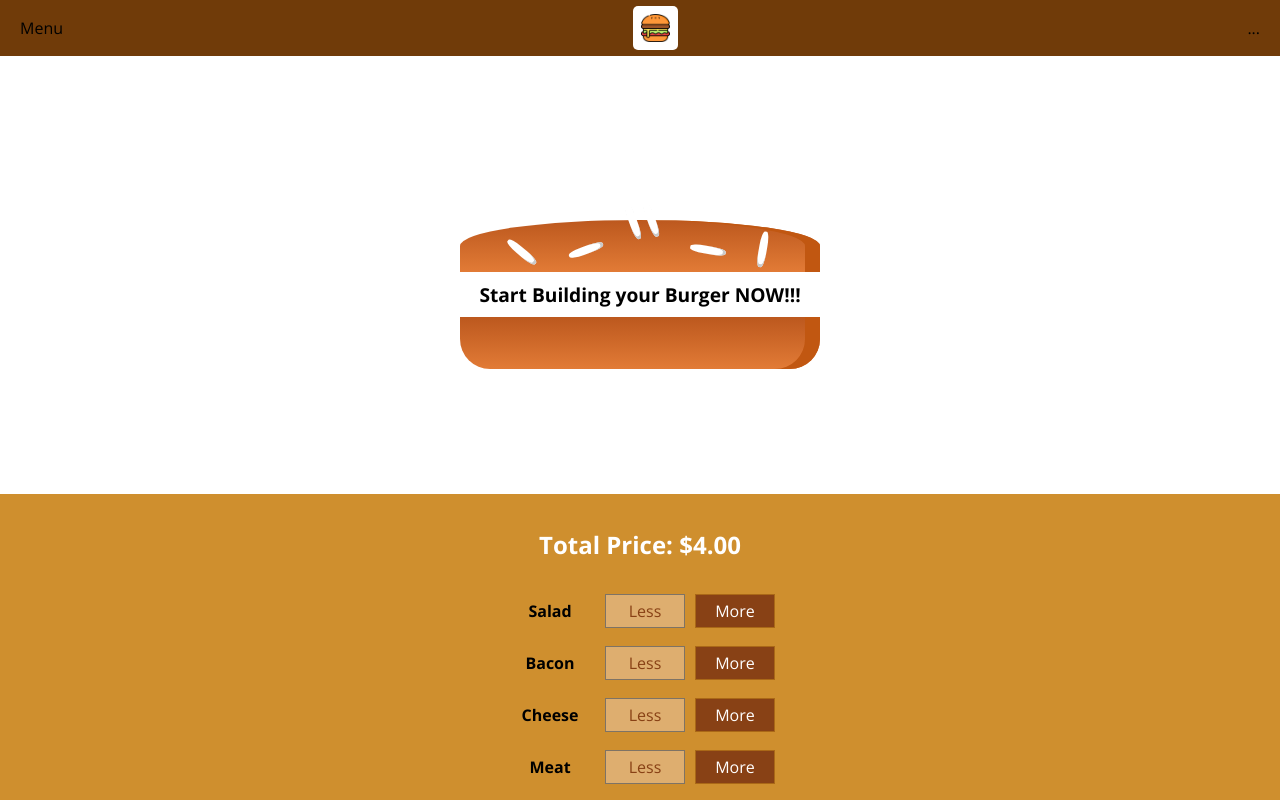
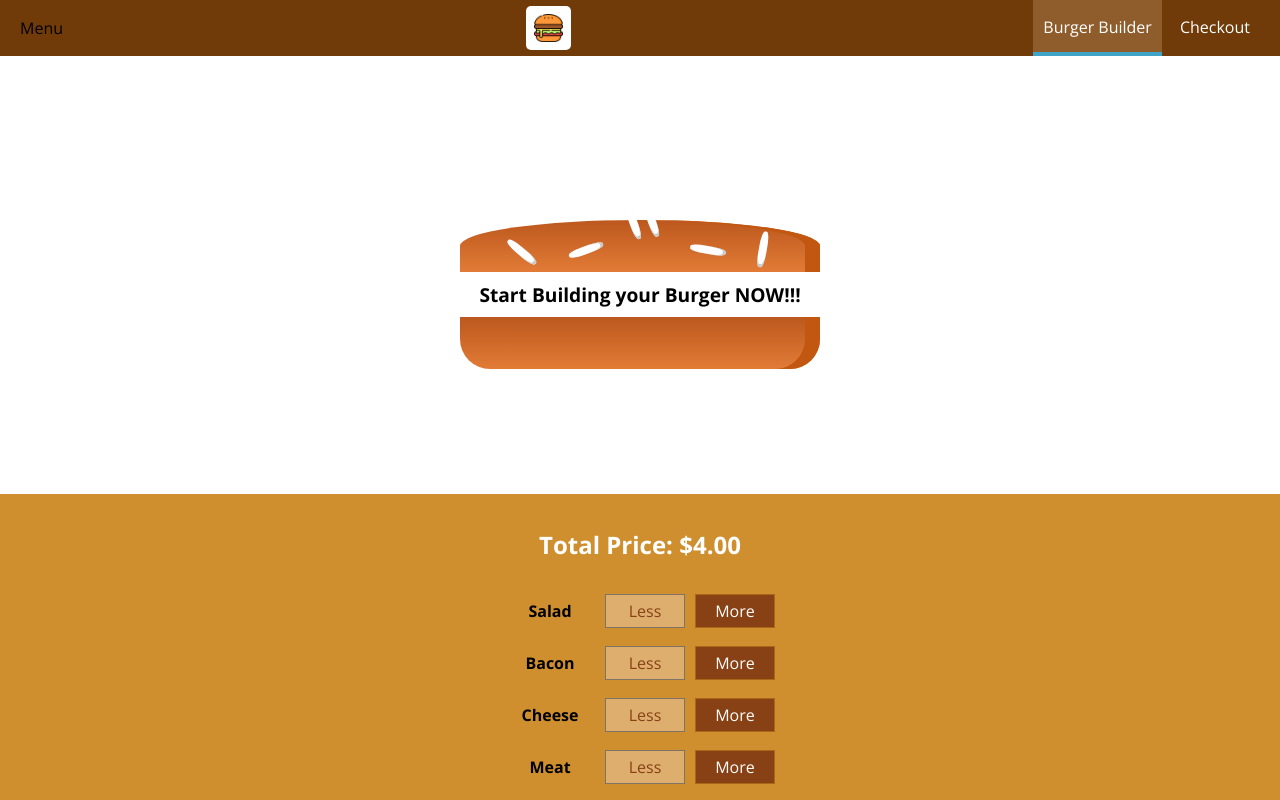
Before and after one commit to barbareshet/my-burger, a React app: page / in a window 1280 px wide. Shown: the top 800 px of the page. Built offline with nearby package versions, Linux system fonts and the light colour scheme.

Commit message:
navigation styles

```diff
--- a/src/components/Logo/Logo.js
+++ b/src/components/Logo/Logo.js
@@ -4,7 +4,9 @@ import classes from './Logo.css'
 const Logo = (props) => {
     return (
         <div className="Logo">
-            <img src={LogoImage} alt="logo"/>
+            <a href="/" className="LogoLink">
+                <img src={LogoImage} alt="logo"/>
+            </a>
         </div>
     );
 }
--- /dev/null
+++ b/src/components/Navigation/NavigationItems/NavigationItem/NavigationItem.css
@@ -0,0 +1,26 @@
+.nav-item{
+    margin: 0;
+    box-sizing: border-box;
+    display: flex;
+    height: 100%;
+    align-items: center;
+    justify-content: center;
+    width: auto;
+}
+.nav-item .nav-link{
+    text-decoration: none;
+    color: #ffffff;
+    padding: 16px 10px;
+    border-bottom: 4px solid transparent;
+    display: block;
+    height: 100%;
+    box-sizing: border-box;
+    transition: all .2s ease-in-out;
+}
+.nav-item .nav-link:hover,
+.nav-item .nav-link:active,
+.nav-item .nav-link.active{
+    background-color: #8f5c2c;
+    border-bottom: 4px solid #40a4c8;
+    color: white;
+}
--- /dev/null
+++ b/src/components/Navigation/NavigationItems/NavigationItem/NavigationItem.js
@@ -0,0 +1,14 @@
+import React from 'react';
+import classes from './NavigationItem.css'
+function NavigationItem(props) {
+    const {link, active, children} = props
+    return (
+        <li className="nav-item">
+            <a href={link} className={['nav-link', active ? 'active' : null].join(' ')}>
+                {children}
+            </a>
+        </li>
+    );
+}
+
+export default NavigationItem;
--- /dev/null
+++ b/src/components/Navigation/NavigationItems/NavigationItems.css
@@ -0,0 +1,10 @@
+.NavigationItems{
+    display: flex;
+    flex-flow: row;
+    align-items: center;
+    gap: 8px;
+    list-style-type: none;
+    margin: 0;
+    padding: 0;
+    height: 100%;
+}
--- /dev/null
+++ b/src/components/Navigation/NavigationItems/NavigationItems.js
@@ -0,0 +1,17 @@
+import React from 'react';
+import NavigationItem from "./NavigationItem/NavigationItem";
+import classes from './NavigationItems.css'
+function NavigationItems(props) {
+    return (
+        <ul className="NavigationItems">
+            <NavigationItem link="/" active>
+                Burger Builder
+            </NavigationItem>
+            <NavigationItem link="/checkout">
+                Checkout
+            </NavigationItem>
+        </ul>
+    );
+}
+
+export default NavigationItems;
--- a/src/components/Navigation/Toolbar/Toolbar.js
+++ b/src/components/Navigation/Toolbar/Toolbar.js
@@ -1,12 +1,15 @@
 import React from 'react';
 import classes from './Toolbar.css';
 import Logo from "../../Logo/Logo";
+import NavigationItems from "../NavigationItems/NavigationItems";
 const Toolbar = (props) => {
     return (
         <header className="Toolbar">
             <div>Menu</div>
             <Logo/>
-            <nav>...</nav>
+            <nav>
+                <NavigationItems/>
+            </nav>
         </header>
     );
 }
```
